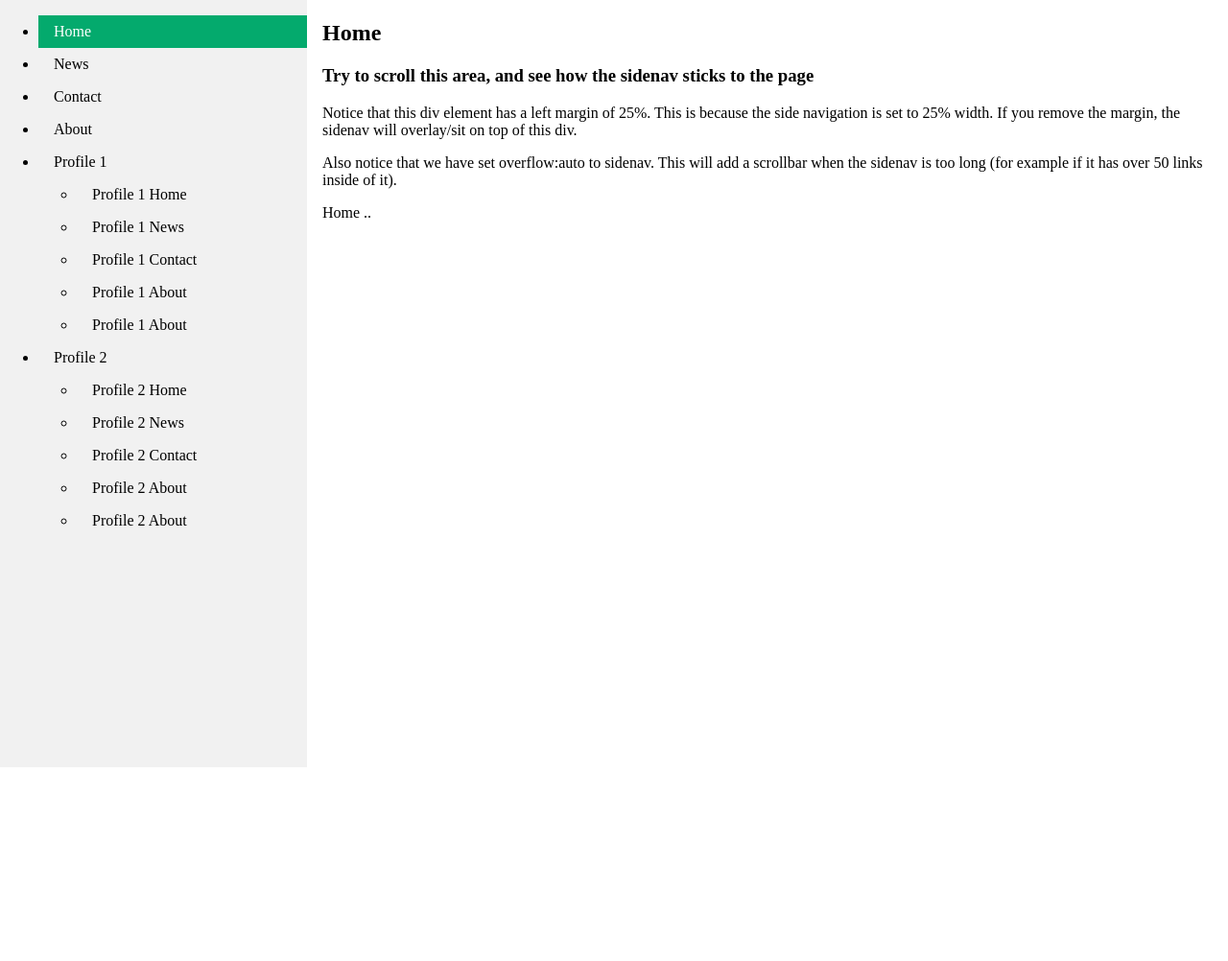
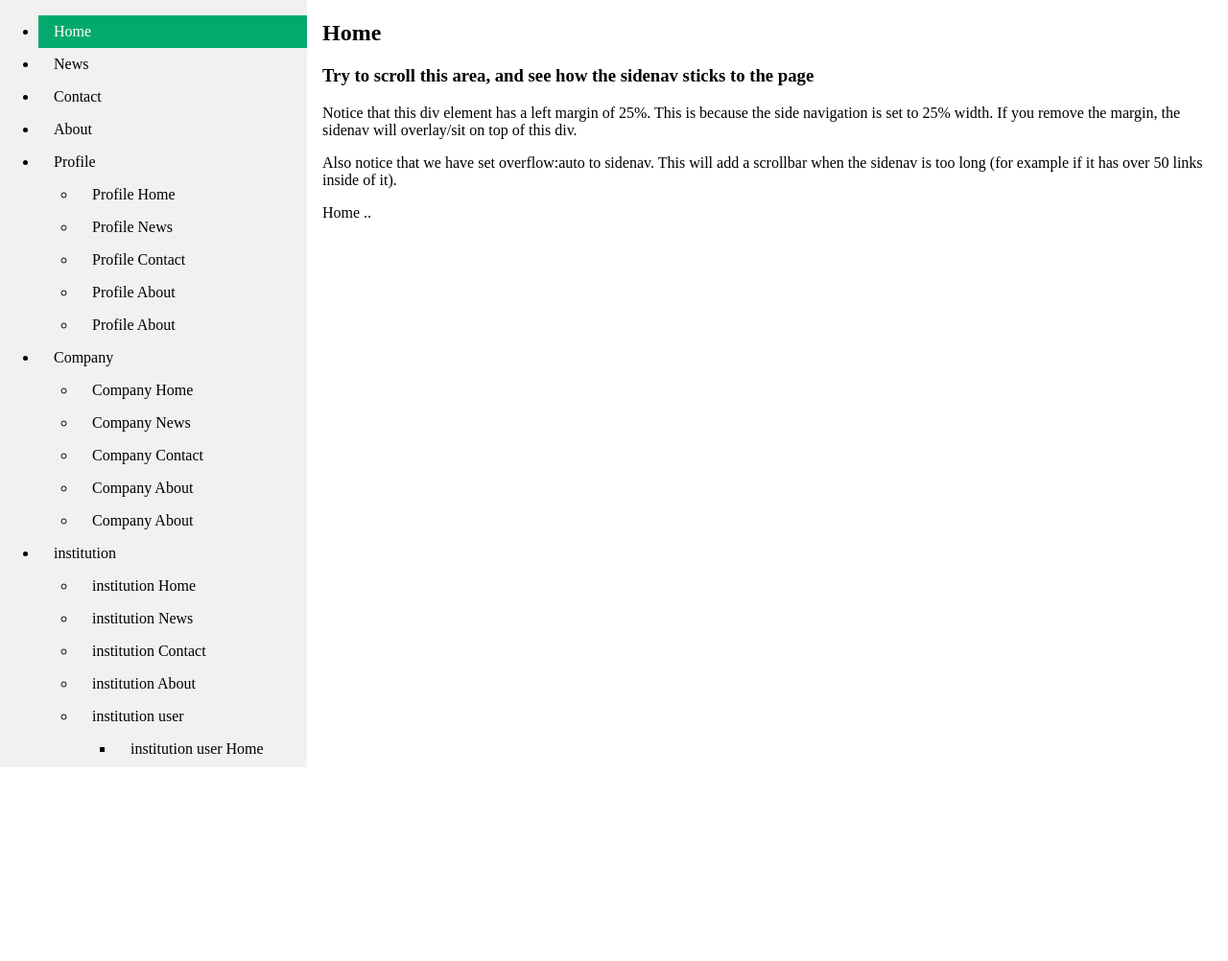
Before and after one commit to mohamedAbdullaAlNahtta/Role-Based-Access-Control-php-mysql, a PHP site: page /index.php in a window 1280 px wide. Shown: the whole page at 96% size. Run offline with PHP 8.4, Linux system fonts and the light colour scheme; data that the repository does not hold is empty.

Commit message:
Update index.php

```diff
--- a/index.php
+++ b/index.php
@@ -5,7 +5,9 @@
 
 <?php
 
-
+////////////////////////////////////////////////////
+// db class for database connection
+////////////////////////////////////////////////////
 class roleBasedDB
 {
 
@@ -168,26 +170,49 @@ li a:hover:not(.active) {
         <li><a href="index.php?module=about">About</a></li>
         <li>
             <a class="has-arrow" href="#" aria-expanded="true">
-                <span class="hide-menu"><i class="mdi mdi-audiobook"></i>Profile 1</span>
+                <span class="hide-menu"><i class="mdi mdi-audiobook"></i>Profile</span>
             </a>
             <ul>
-                <li><a href="index.php?module=home">Profile 1 Home</a></li>
-                <li><a href="index.php?module=news">Profile 1 News</a></li>
-                <li><a href="index.php?module=contact">Profile 1 Contact</a></li>
-                <li><a href="index.php?module=about">Profile 1 About</a></li>
-                <li><a href="index.php?module=about">Profile 1 About</a></li>
+                <li><a href="index.php?module=home">Profile  Home</a></li>
+                <li><a href="index.php?module=news">Profile  News</a></li>
+                <li><a href="index.php?module=contact">Profile  Contact</a></li>
+                <li><a href="index.php?module=about">Profile  About</a></li>
+                <li><a href="index.php?module=about">Profile  About</a></li>
             </ul>
         </li>
         <li>
             <a class="has-arrow" href="#" aria-expanded="true">
-                <span class="hide-menu"><i class="mdi mdi-audiobook"></i>Profile 2</span>
+                <span class="hide-menu"><i class="mdi mdi-audiobook"></i>Company</span>
             </a>
             <ul>
-                <li><a href="index.php?module=home">Profile 2 Home</a></li>
-                <li><a href="index.php?module=news">Profile 2 News</a></li>
-                <li><a href="index.php?module=contact">Profile 2 Contact</a></li>
-                <li><a href="index.php?module=about">Profile 2 About</a></li>
-                <li><a href="index.php?module=about">Profile 2 About</a></li>
+                <li><a href="index.php?module=home">Company Home</a></li>
+                <li><a href="index.php?module=news">Company News</a></li>
+                <li><a href="index.php?module=contact">Company Contact</a></li>
+                <li><a href="index.php?module=about">Company About</a></li>
+                <li><a href="index.php?module=about">Company About</a></li>
+            </ul>
+        </li>
+        <li>
+            <a class="has-arrow" href="#" aria-expanded="true">
+                <span class="hide-menu"><i class="mdi mdi-audiobook"></i>institution</span>
+            </a>
+            <ul>
+                <li><a href="index.php?module=home">institution Home</a></li>
+                <li><a href="index.php?module=news">institution News</a></li>
+                <li><a href="index.php?module=contact">institution Contact</a></li>
+                <li><a href="index.php?module=about">institution About</a></li>
+                <li>
+                    <a class="has-arrow" href="#" aria-expanded="true">
+                    <span class="hide-menu"><i class="mdi mdi-audiobook"></i>institution user</span>
+                    </a>
+                    <ul>
+                        <li><a href="index.php?module=home">institution user Home</a></li>
+                        <li><a href="index.php?module=news">institution user News</a></li>
+                        <li><a href="index.php?module=contact">institution user Contact</a></li>
+                        <li><a href="index.php?module=about">institution user About</a></li>
+                        <li><a href="index.php?module=about">institution user About</a></li>
+                    </ul>
+                </li>
             </ul>
         </li>
     </ul>
```
